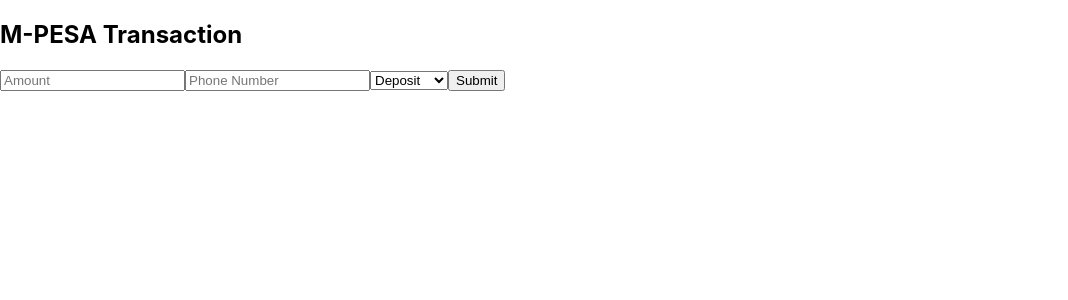
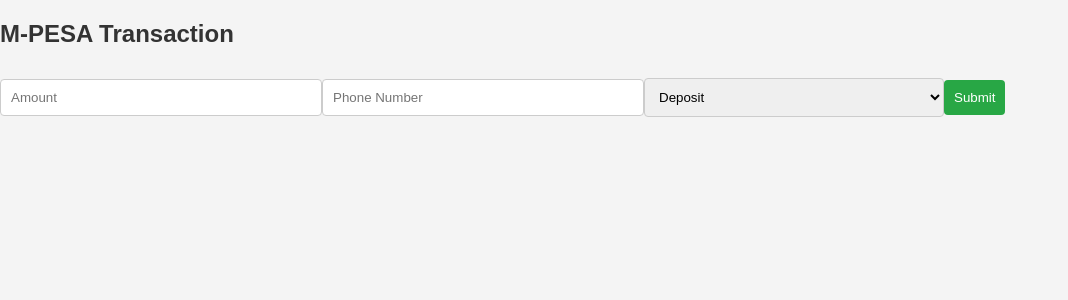
Before and after one commit to dorndickence/reactcamp, a React (Create React App) app: page / in a window 1280 px wide. Shown: the top 300 px of the page, without its empty margins (0-1068 px from the left). Built offline with nearby package versions, Linux system fonts and the light colour scheme.

Commit message:
Update index.css

```diff
--- a/src/index.css
+++ b/src/index.css
@@ -1,13 +1,41 @@
 body {
+  font-family: Arial, sans-serif;
   margin: 0;
-  font-family: -apple-system, BlinkMacSystemFont, 'Segoe UI', 'Roboto', 'Oxygen',
-    'Ubuntu', 'Cantarell', 'Fira Sans', 'Droid Sans', 'Helvetica Neue',
-    sans-serif;
-  -webkit-font-smoothing: antialiased;
-  -moz-osx-font-smoothing: grayscale;
+  padding: 0;
+  background-color: #f4f4f4;
 }
 
-code {
-  font-family: source-code-pro, Menlo, Monaco, Consolas, 'Courier New',
-    monospace;
+h2 {
+  color: #333;
 }
+
+input {
+  margin: 10px 0;
+  padding: 10px;
+  width: 100%;
+  max-width: 300px;
+  border: 1px solid #ccc;
+  border-radius: 4px;
+}
+
+select {
+  margin: 10px 0;
+  padding: 10px;
+  width: 100%;
+  max-width: 300px;
+  border: 1px solid #ccc;
+  border-radius: 4px;
+}
+
+button {
+  background-color: #28a745;
+  color: white;
+  padding: 10px;
+  border: none;
+  border-radius: 4px;
+  cursor: pointer;
+}
+
+button:hover {
+  background-color: #218838;
+}
```
